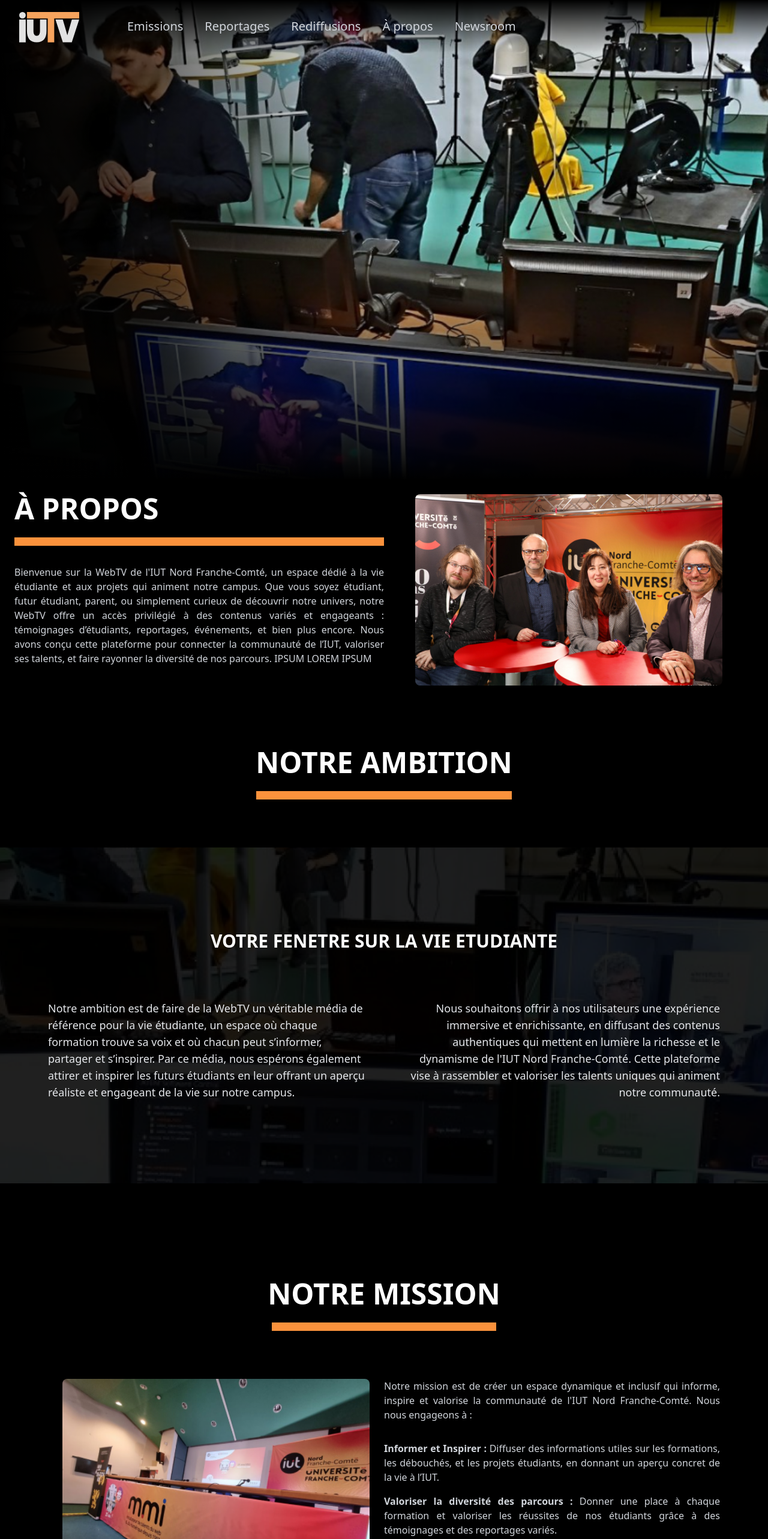
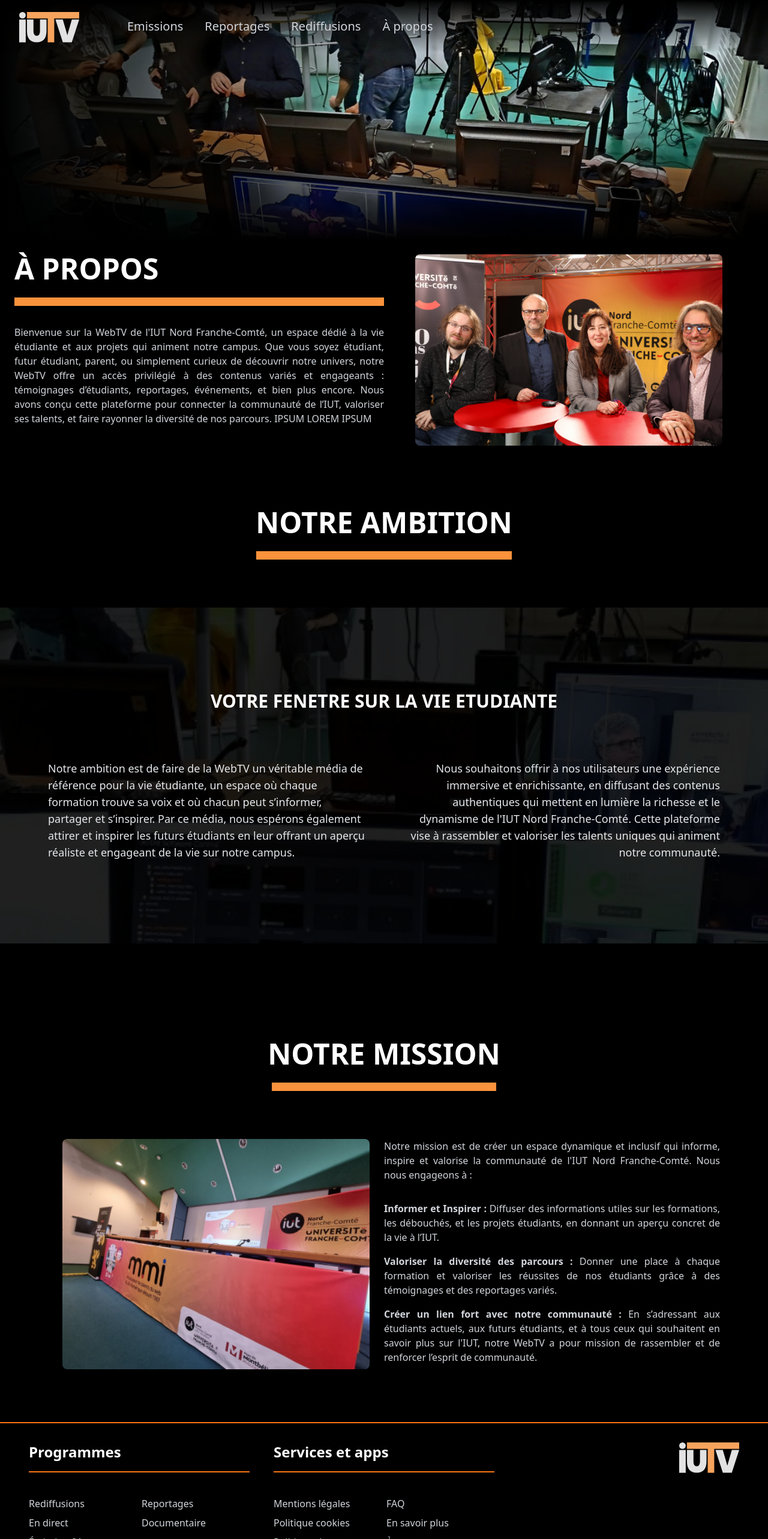
Before and after one commit to Mouadeb-Sofiane/Projet-collectif, a Vue app: page /apropos in a window 1280 px wide. Shown: the top 2566 px of the page at 60% size. Built offline with nearby package versions, Linux system fonts and the light colour scheme.

Commit message:
feat(Finition-site): Pleins de modifications dont les playlists

```diff
--- a/src/components/EmissionPlaylist.vue
+++ b/src/components/EmissionPlaylist.vue
@@ -52,18 +52,15 @@ onMounted(async () => {
   }
 });
 </script>
-
 <template>
   <div class="w-full">
     <!-- Playlists Grid -->
     <div v-if="playlists.length && !isLoading" class="space-y-16">
-      <div v-for="playlist in playlists" :key="playlist.id">
+      <div v-for="playlist in playlists" :key="playlist.id" class="carousel-container relative bg-thirdColor text-white p-6 w-full px-12">
         <!-- Section titre avec surlignement -->
-        <div class="bg-thirdColor text-white p-6 w-full px-12">
-          <h2 class="text-2xl md:text-3xl font-bold my-6">{{ playlist.title }}</h2>
-          <div class="relative mb-8 mr-12">
-            <div class="h-1.5 w-[75%] md:w-[50%] lg:w-[25%] bg-primaryColor"></div>
-          </div>
+        <h2 class="text-2xl md:text-3xl font-bold my-6">{{ playlist.title }}</h2>
+        <div class="relative mb-8 mr-12">
+          <div class="h-1.5 w-[75%] md:w-[50%] lg:w-[25%] bg-primaryColor"></div>
         </div>
 
         <!-- Composant VideoPlaylist -->
--- a/src/components/Footer.vue
+++ b/src/components/Footer.vue
@@ -18,8 +18,8 @@
           <h2 class="text-2xl font-bold mb-4">Programmes</h2>
           <div class="h-0.5 bg-orange-500 w-full mb-10"></div>
           <ul class="grid grid-cols-2 gap-2 text-gray-300">
-            <li><RouterLink to="/rediffusion" class="hover:text-white">Rediffusion</RouterLink></li>
-            <li><RouterLink to="/reportage" class="hover:text-white">Reportage</RouterLink></li>
+            <li><RouterLink to="/rediffusions" class="hover:text-white">Rediffusions</RouterLink></li>
+            <li><RouterLink to="/reportages" class="hover:text-white">Reportages</RouterLink></li>
             <li><RouterLink to="/en-direct" class="hover:text-white">En direct</RouterLink></li>
             <li><RouterLink to="/documentaire" class="hover:text-white">Documentaire</RouterLink></li>
             <li><RouterLink to="/emission-21" class="hover:text-white">Émission 21</RouterLink></li>
@@ -42,7 +42,7 @@
                 Conditions générales d'utilisation
               </RouterLink>
             </li>
-            <li><RouterLink to="/newsroom" class="hover:text-white">Newsroom</RouterLink></li>
+
           </ul>
         </div>
 
--- a/src/components/Header.vue
+++ b/src/components/Header.vue
@@ -46,9 +46,7 @@ const closeMobileMenu = () => {
             <RouterLink to="/apropos" class="text-gray-300 hover:text-white text-xl">
               À propos
             </RouterLink>
-            <RouterLink to="/newsroom" class="text-gray-300 hover:text-white text-xl">
-              Newsroom
-            </RouterLink>
+
           </div>
 
           <!-- Bouton menu mobile -->
--- a/src/components/Playlists.vue
+++ b/src/components/Playlists.vue
@@ -1,4 +1,12 @@
-<template>
+<script>
+export default {
+  name: "Playlists",
+  props: {
+    playlists: Array,
+    playlistsVideos: Object,
+  },
+};
+</script><template>
     <div class="playlists text-black">
       <div v-for="playlist in playlists" :key="playlist.id">
         <h2>{{ playlist.name }}</h2>
@@ -10,13 +18,3 @@
       </div>
     </div>
   </template>
-
-  <script>
-  export default {
-    name: "Playlists",
-    props: {
-      playlists: Array,
-      playlistsVideos: Object,
-    },
-  };
-  </script>
--- a/src/components/VideoCarrousel.vue
+++ b/src/components/VideoCarrousel.vue
@@ -1,4 +1,4 @@
-
+<!-- VideoCarrousel.vue -->
 <script lang="ts">
 import { defineComponent, ref, onMounted, onBeforeUnmount, PropType } from 'vue';
 import { RouterLink } from 'vue-router';
--- a/src/services/YoutubeServices.js
+++ b/src/services/YoutubeServices.js
@@ -1,6 +1,6 @@
 import axios from 'axios';
 
-const API_KEY = 'AIzaSyDCwurTmP-By20Lfyt-0sqit9gCTiMfuYY'; // Remplace par ta clé API
+const API_KEY = 'AIzaSyDeiI-SizslP9iwTeECrgrOxTtiniepXRg'; // Remplace par ta clé API
 const CHANNEL_ID = 'UCPDz0ioYdfy3IhrY26DUPrQ'; // Remplace par l'ID de ta chaîne
 
 
--- a/src/views/APropos.vue
+++ b/src/views/APropos.vue
@@ -3,7 +3,7 @@
 
 <template>
   <div>
-    <div class="relative w-full h-screen overflow-hidden">
+    <div class="relative w-max-full h-[50vh] overflow-hidden">
     <img
       src="../img/APropos/img0.png"
       class="w-full h-full object-cover"
```
